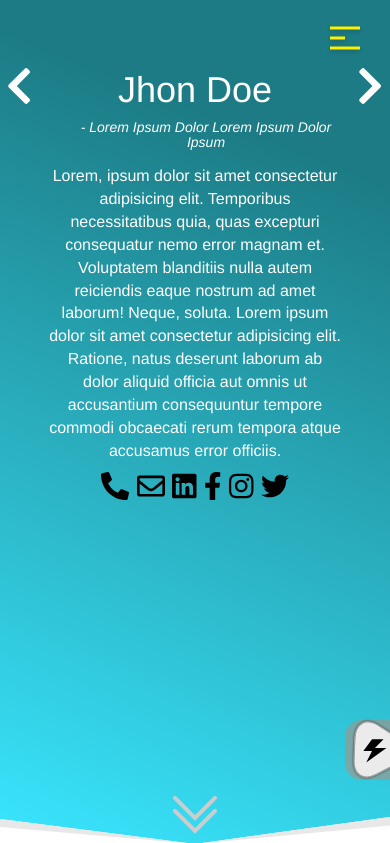
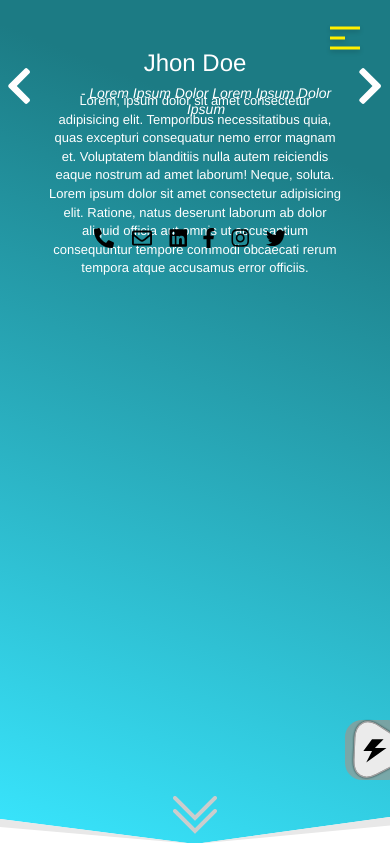
Before and after one commit to VioStanJ/binarymind2, a PHP site: page /promo.html in a window 390 px wide; the page is wider, and only the part inside the window is pictured. Shown: the top 843 px of that part. Run offline with PHP 8.4, Linux system fonts and the light colour scheme; some libraries are stand-ins or nearby versions.

Commit message:
fix footer and header2 responsive

```diff
--- a/css/media.css
+++ b/css/media.css
@@ -51,6 +51,7 @@
 }
 
 @media (max-width: 576px) {
+    .header2{height: 100vh!important;}
     .list{
         display: none;
     }
@@ -86,4 +87,24 @@
         margin-left: 20px;
     }
     footer>div:nth-child(1){flex-direction: row;}
+    .pin{height: 50px; margin-top: -20px; margin-left: 20px;}
+    .pina{left: 60px; font-size: 14px;}
+    .jus{    height: 50px; margin-right: 0%;     margin-left: -80px;}
+    .jusa{    top: 20px; left: -75px; font-size: 14px;}
+    .biog{margin-top: -20px;}
+    .biog>div>h1{font-size: 24px;}
+    .biog>div>h5>i{font-size: 12px;}
+    .biog>p{font-size: 13px!important;    margin-top: -40px;}
+    .soci>div>a>svg{
+        height: 20px;
+        margin-top: -40px;
+        margin-right: 10px;
+    }
+    .cont_ing>div:nth-child(2)>img{ height: 110px;}
+    .tx_ing{font-size: 1.4em; margin-top: 20px;     padding-right: 75px;}
+    .cont_ing>div:nth-child(1)>p{    margin-left: 40px; margin-top: 30px;}
 }
+
+@media (max-width: 576px) and (max-height: 500px){
+
+}
--- a/css/style.css
+++ b/css/style.css
@@ -534,4 +534,7 @@ background: linear-gradient(0deg, rgba(5,31,32,1) 8%, rgba(34,193,195,1) 100%);
     z-index: 100;
     justify-content: space-around;
 }
+.soci{
+    margin-top: -50px;
+}
 /* END Promo Header */
--- a/promo.html
+++ b/promo.html
@@ -84,17 +84,19 @@
                     dolor aliquid officia aut omnis ut accusantium consequuntur tempore commodi obcaecati rerum
                     tempora atque accusamus error officiis.</p>
                 <!-- -->
-                <div class="fxr fw center_all">
+                <div class="fxr fw center_all soci">
                     <div class="fx btw bs60 alit_center">
                         <a href=""><i class="fas fa-phone fa-rotate-90 fa-2x blk"></i></a>
                         <a href=""><i class="far fa-envelope fa-2x blk"></i></a>
                         <a href=""><i class="fab fa-linkedin fa-2x blk"></i></a>
-                        <a href="#"><i class="fab fa-facebook-f fa-2x blk"></i></a>
+                        <a href=""><i class="fab fa-facebook-f fa-2x blk"></i></a>
                         <a href=""><i class="fab fa-instagram fa-2x blk"></i></a>
                         <a href=""><i class="fab fa-twitter fa-2x blk"></i></a>
                     </div>
+                    <div class="db_sp"></div>
                 </div>
-                <div class="db_sp"></div>
+                <div></div>
+                <div></div>
             </div>
 
             <div class="fh bs30 fx center_all" id="student">
@@ -171,7 +173,7 @@
 
                 <div class="col-lg-12 col-md-12 col-sm-12 col-xs-12 nopad">
                     <div class="db_sp"></div>
-                    <div class="fxr center_all" style="padding-right:15px;">
+                    <div class="fxr center_all cont_ing" style="padding-right:15px;">
                         <div class="fxc center_all">
                                 <p>Network,Computer Programming,Java</p>
                         </div>
```
